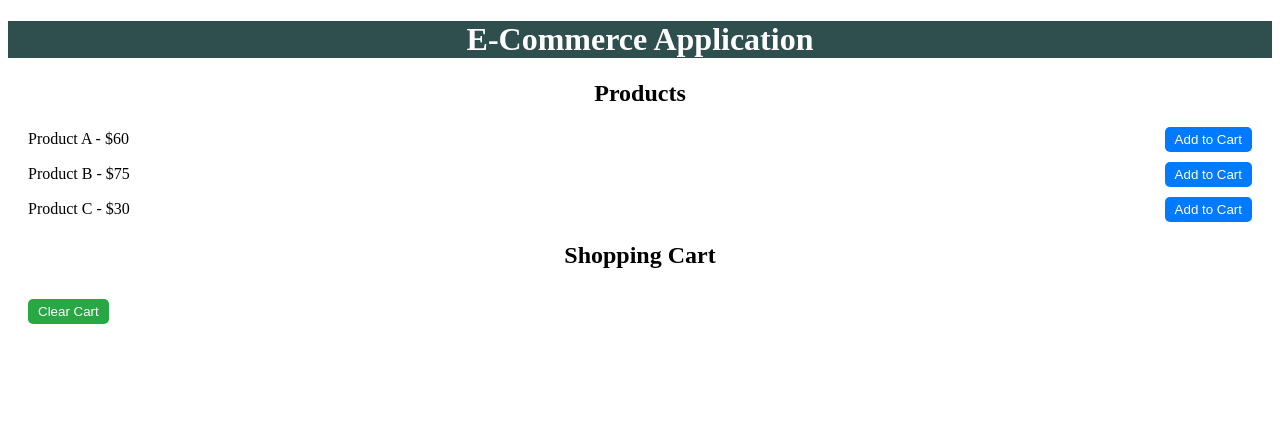
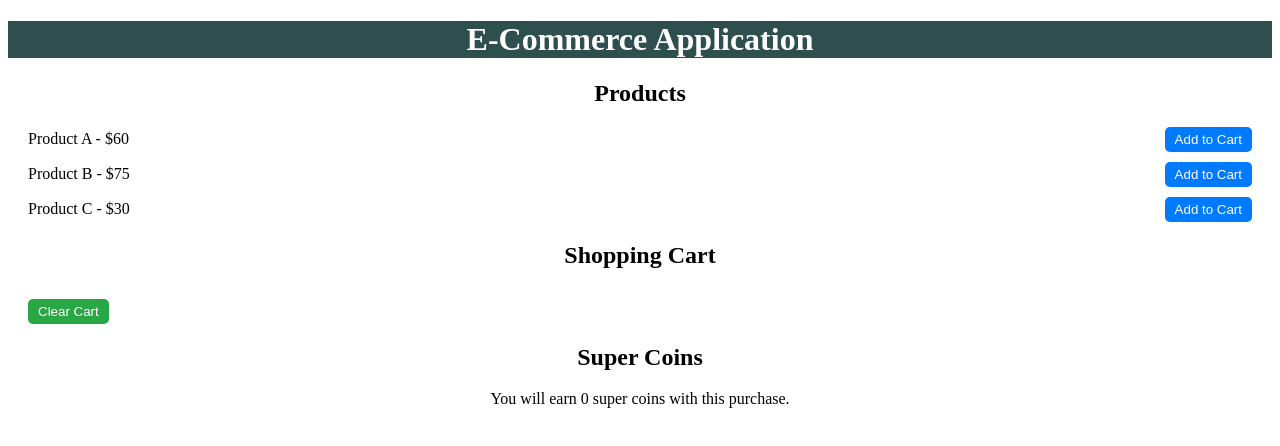
Before and after one commit to marianoluiz/e-commerce-data-rendering-rtk, a React (Vite) app: page / in a window 1280 px wide. Shown: the top 446 px of the page. Built offline with nearby package versions, Linux system fonts and the light colour scheme.

Commit message:
finished lab, super coins

```diff
--- a/src/App.jsx
+++ b/src/App.jsx
@@ -2,6 +2,7 @@
 import React from 'react';
 import ProductList from './Components/ProductList';
 import ShoppingCart from './Components/ShoppingCart';
+import SuperCoin from './Components/SuperCoin';
 import './App.css'
 const App = () => {
   return (
@@ -10,6 +11,7 @@ const App = () => {
         <h1 className='app-heading'>E-Commerce Application</h1>
         <ProductList />
         <ShoppingCart />
+        <SuperCoin />
       </div>
 
   );
--- a/src/Components/ProductList.jsx
+++ b/src/Components/ProductList.jsx
@@ -22,7 +22,7 @@ const ProductList = () => {
 
   const handleAddToCart = product => {
     dispatch(addItemToCart(product));
-    /* product is the whole element it self */
+    /* product is the  element it self */
 
     /* setDisabledProducts([...disabledProducts, product.id]); */
 
--- a/src/Components/ShoppingCart.jsx
+++ b/src/Components/ShoppingCart.jsx
@@ -18,8 +18,10 @@ const ShoppingCart = () => {
     const cartItems = useSelector(state => state.cart.cartItems);
 
 
+    /* reduce is a javascript function that accumulates value so technically, all prices times qty would be accumulated */
+
     const totalAmount = cartItems.reduce((total, item) => total + item.price * item.quantity, 0);
-  /* cartItems.reduce: This method iterates over the cartItems array to calculate a single value, in this case, the total amount. */
+    /* cartItems.reduce: This method iterates over the cartItems array to calculate a single value, in this case, the total amount. */
 
   /* 0: The initial value of the accumulator (total). */
 
--- /dev/null
+++ b/src/Components/SuperCoin.jsx
@@ -0,0 +1,48 @@
+import React, { useState, useEffect } from 'react';
+
+import { useSelector } from 'react-redux';
+
+const SuperCoin = () => {
+
+    const [superCoins, setSuperCoins] = useState(0);
+
+    const cartItems = useSelector(state => state.cart.cartItems);
+    /* accesses the state from the store */
+
+    /* reduce is a javascript function that accumulates value  so technically, all item price will be accumulated*/
+    const totalAmount = cartItems.reduce((total, item) => total + item.price * item.quantity, 0)
+
+    /* use effect hook to update the state of superCoins */
+
+    /* You’re right that React automatically re-renders the UI when state or props change. However, useEffect is used for handling side effects—operations that are not directly related to rendering but need to be performed in response to state or props changes. */
+
+    useEffect(() => {
+        if (totalAmount >= 100 && totalAmount < 200) {
+            setSuperCoins(10);
+        } else if (totalAmount >= 200 && totalAmount < 300) {
+            setSuperCoins(20);
+        } else if (totalAmount >= 300) {
+            setSuperCoins(30);
+        } else {
+            setSuperCoins(0);
+        }
+        }, [totalAmount]);
+
+        /*
+         Dependency Array: [totalAmount] specifies that the effect should run whenever totalAmount changes. This means the effect will only execute when totalAmount has a new value, not on every render.
+         */
+
+        /* why use useEffect
+        Calculate superCoins whenever totalAmount changes not on every render.
+
+        Ensure that superCoins is updated in sync with changes in totalAmount. */
+
+        return (
+            <div className="super-coins" style={{ textAlign: 'center' }}>
+              <h2 className="super-coins-title">Super Coins</h2>
+              <p className="super-coins-info">You will earn {superCoins} super coins with this purchase.</p>
+            </div>
+          );
+}
+
+export default SuperCoin;
```
